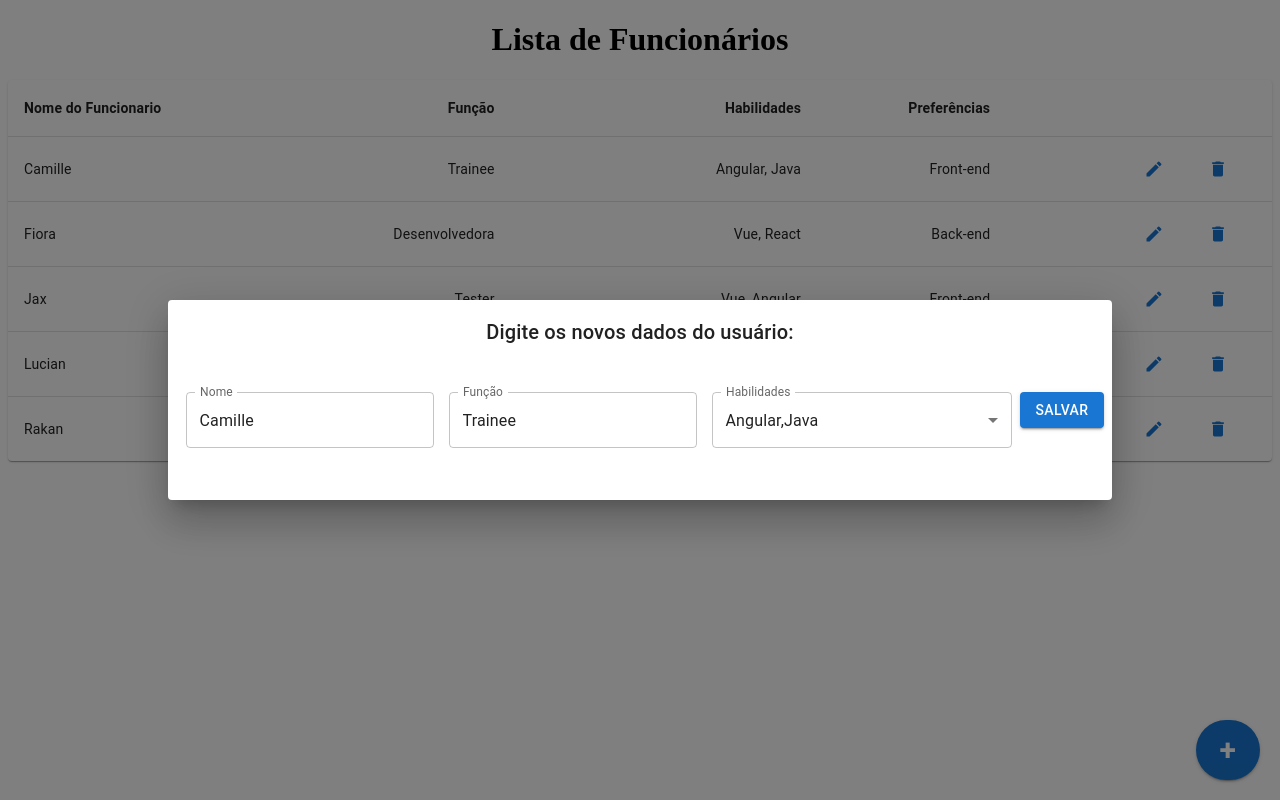
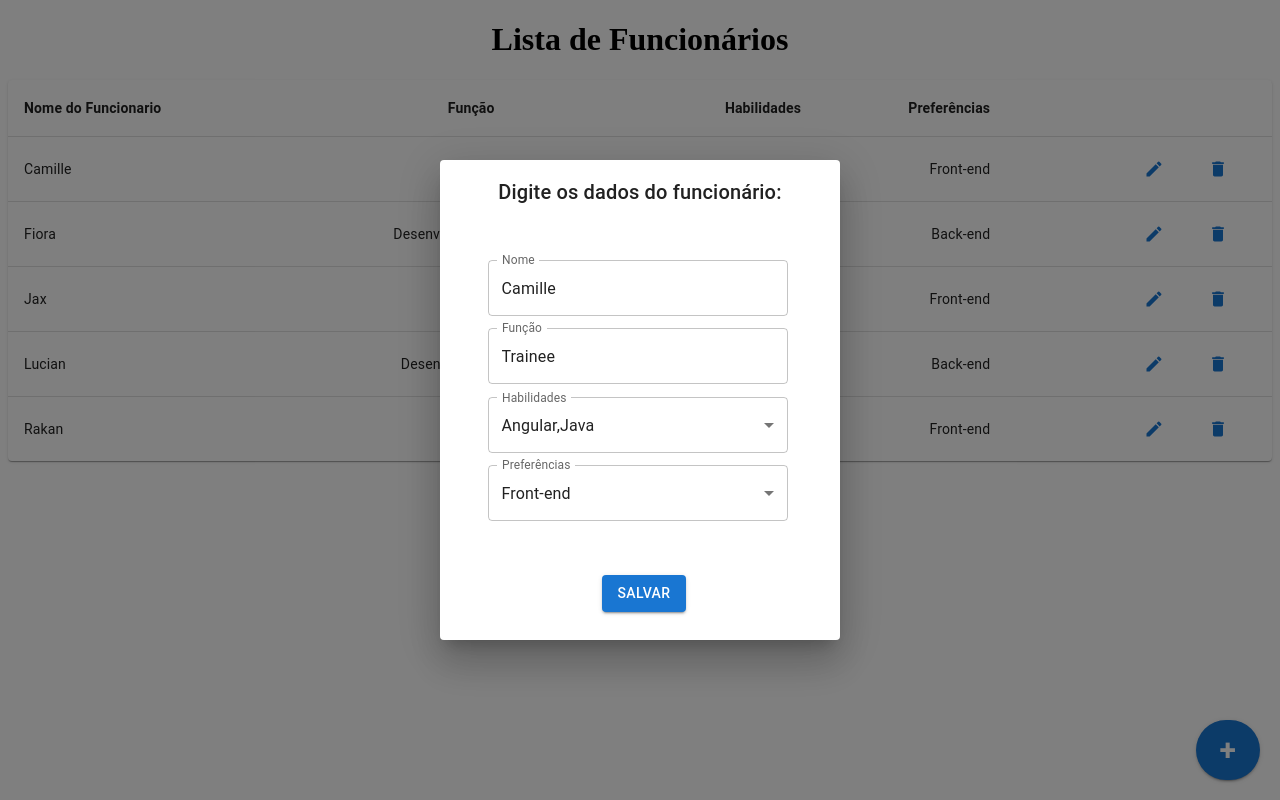
Before and after one commit to joakin16/gerenciamento-web-full, a React (Create React App) app: page / in a window 1280 px wide. Both pictures are taken after a click on the button 1160 px from the left and 168 px from the top of the page. Built offline with nearby package versions, Linux system fonts and the light colour scheme.

Commit message:
coluna e input preferencias/ renderizacao de dialogo/ função editar

```diff
--- a/src/App.js
+++ b/src/App.js
@@ -108,8 +108,6 @@ function App() {
 
   const [openAdicionar, setOpenAdicionar] = useState(false);
 
-  const [openDialogoEditar, setOpenDialogoEditar] = useState(false);
-
   const [state, setState] = useState({
     open: false,
     vertical: "top",
@@ -172,15 +170,12 @@ function App() {
     setOpenDialogDelete(!openDialogDelete);
   }
 
-  function fecharEditar() {
-    setOpenDialogoEditar(!openDialogoEditar);
-  }
-
-  function editar(index, nome, funcao, habilidades) {
-    setOpenDialogoEditar(!openDialogoEditar);
+  function editar(index, nome, funcao, habilidades, preferencias) {
+    setOpenAdicionar(!openAdicionar);
     setInputNome(nome);
     setInputFuncao(funcao);
     setInputHabilidades([habilidades]);
+    setInputPreferencias([preferencias]);
     setIndexEditado(index);
   }
 
@@ -190,17 +185,17 @@ function App() {
       nome: inputNome,
       funcao: inputFuncao,
       habilidades: inputHabilidades,
-      preferencias: inputPreferencias,
+      setOpenAdicionar: inputPreferencias,
     };
     setFuncionarios(funcionariosAux);
-    setOpenDialogoEditar(!openDialogoEditar);
+    setOpenAdicionar(!openAdicionar);
   }
 
   return (
     <div>
       <h1 style={{ textAlign: "center" }}>Lista de Funcionários</h1>
 
-      {/* Botão abrirAdicionar */}
+      {/* Botão Adicionar (botão +)*/}
 
       <Button
         size="large"
@@ -219,7 +214,7 @@ function App() {
         <strong>+</strong>
       </Button>
 
-      {/* Diálogo Adicionar */}
+      {/* Diálogo Adicionar/ Editar e inputs*/}
 
       <Dialog
         open={openAdicionar}
@@ -249,11 +244,13 @@ function App() {
             flexDirection: "column",
           }}
         >
-          {/* inputs  */}
+          {/* div inputs  */}
 
           <div
             style={{ marginTop: 20, display: "flex", flexDirection: "column" }}
           >
+            {/* input nome */}
+
             <TextField
               id="outlined-basic"
               type="text"
@@ -261,36 +258,52 @@ function App() {
               variant="outlined"
               size="large"
               value={inputNome}
-              margin="normal"
+              margin="dense"
               onChange={(e) => setInputNome(e.target.value)}
-              style={{ marginRight: 15, marginLeft: 10 }}
+              style={{ marginRight: 15, marginLeft: 10, width: 300 }}
             ></TextField>
+
+            {/* input função */}
 
             <TextField
               id="outlined-basic"
               type="text"
               label="Função"
               variant="outlined"
+              size="large"
               value={inputFuncao}
-              margin="normal"
+              margin="dense"
               onChange={(e) => setInputFuncao(e.target.value)}
-              style={{ marginRight: 15, marginLeft: 10 }}
+              style={{ marginRight: 15, marginLeft: 10, width: 300 }}
             ></TextField>
 
+            {/* input habilidades */}
+
             <FormControl sx={{ width: 300 }}>
-              <InputLabel id="demo-multiple-checkbox-label">
+              <InputLabel
+                id="demo-multiple-checkbox-label"
+                style={{ marginLeft: 10, marginTop: 10 }}
+              >
                 Habilidades
               </InputLabel>
               <Select
                 labelId="demo-multiple-checkbox-label"
+                type="text"
                 id="demo-multiple-checkbox"
+                variant="outlined"
+                label="Habilidades"
                 multiple
                 value={inputHabilidades}
                 onChange={(e) => setInputHabilidades(e.target.value)}
                 input={<OutlinedInput label="Habilidades" />}
                 renderValue={(selected) => selected.join(", ")}
                 MenuProps={MenuProps}
-                style={{ marginRight: 15, marginLeft: 10 }}
+                style={{
+                  marginLeft: 10,
+                  marginRight: 15,
+                  marginTop: 9,
+                  width: 300,
+                }}
               >
                 {listaHabilidades.map((name, index) => (
                   <MenuItem key={index} value={name}>
@@ -301,8 +314,13 @@ function App() {
               </Select>
             </FormControl>
 
+            {/* input preferencias */}
+
             <FormControl sx={{ width: 300 }}>
-              <InputLabel id="demo-simple-select-label">
+              <InputLabel
+                id="demo-simple-select-label"
+                style={{ marginLeft: 10, marginTop: 12 }}
+              >
                 Preferências
               </InputLabel>
               <Select
@@ -314,7 +332,11 @@ function App() {
                 value={inputPreferencias}
                 margin="normal"
                 onChange={(e) => setInputPreferencias(e.target.value)}
-                style={{ marginRight: 15, marginLeft: 10, marginTop: 15 }}
+                style={{
+                  marginTop: 12,
+                  width: 300,
+                  marginLeft: 10,
+                }}
               >
                 {listaPreferencias.map((preferencia, index) => (
                   <MenuItem key={index} value={preferencia}>
@@ -326,15 +348,17 @@ function App() {
           </div>
 
           <br />
+          <br />
+          <br />
 
-          {/* Botão confirmação  */}
+          {/* Botão confirmação com operador ternário */}
 
           {inputNome === "" ? (
             <Button variant="contained" onClick={adicionarSim}>
               Adicionar
             </Button>
           ) : (
-            <Button variant="contained" onClick={adicionarSim}>
+            <Button variant="contained" onClick={editarSim}>
               Salvar
             </Button>
           )}
@@ -347,86 +371,6 @@ function App() {
               marginTop: 40,
             }}
           ></div>
-        </DialogActions>
-      </Dialog>
-
-      {/* fazer um operador ternário para os dois botões (editar e adicionar)
-          e tentar fazer tudo em um diálogo só, deixar o botão em baixo
-      */}
-
-      {/* Diálogo Editar */}
-
-      <Dialog
-        open={openDialogoEditar}
-        TransitionComponent={TransitionAdicionar}
-        keepMounted
-        onClose={fecharEditar}
-        aria-labelledby="alert-dialog-title"
-        aria-describedby="alert-dialog-description"
-        maxWidth="xl"
-        PaperProps={{
-          style: { maxHeight: "80vh", minHeight: "20vh", height: "25%" },
-        }}
-      >
-        <DialogTitle id="alert-dialog-title">
-          <span
-            style={{ display: "flex", justifyContent: "center" }}
-          >{`Digite os novos dados do usuário: `}</span>
-        </DialogTitle>
-        <DialogActions>
-          <div style={{ marginTop: 20 }}>
-            <TextField
-              id="outlined-basic"
-              type="text"
-              label="Nome"
-              variant="outlined"
-              size="large"
-              value={inputNome}
-              margin="none"
-              onChange={(e) => setInputNome(e.target.value)}
-              style={{ marginRight: 15, marginLeft: 10 }}
-            ></TextField>
-
-            <TextField
-              id="outlined-basic"
-              type="text"
-              label="Função"
-              variant="outlined"
-              value={inputFuncao}
-              onChange={(e) => setInputFuncao(e.target.value)}
-              style={{ marginRight: 15 }}
-            ></TextField>
-
-            <FormControl sx={{ width: 300 }}>
-              <InputLabel id="demo-multiple-checkbox-label">
-                Habilidades
-              </InputLabel>
-              <Select
-                labelId="demo-multiple-checkbox-label"
-                id="demo-multiple-checkbox"
-                multiple
-                value={inputHabilidades}
-                onChange={(e) => setInputHabilidades(e.target.value)}
-                input={<OutlinedInput label="Habilidades" />}
-                renderValue={(selected) => selected.join(", ")}
-                MenuProps={MenuProps}
-              >
-                {listaHabilidades.map((name, index) => (
-                  <MenuItem key={index} value={name}>
-                    <Checkbox checked={inputHabilidades.indexOf(name) > -1} />
-                    <ListItemText primary={name} />
-                  </MenuItem>
-                ))}
-              </Select>
-            </FormControl>
-          </div>
-
-          <div style={{ display: "flex" }}>
-            {}
-            <Button variant="contained" onClick={editarSim}>
-              Salvar
-            </Button>
-          </div>
         </DialogActions>
       </Dialog>
 
@@ -479,7 +423,8 @@ function App() {
                         index,
                         funcionario.nome,
                         funcionario.funcao,
-                        funcionario.habilidades
+                        funcionario.habilidades,
+                        funcionario.preferencias
                       )
                     }
                   ></Button>
@@ -525,7 +470,7 @@ function App() {
         </DialogActions>
       </Dialog>
 
-      {/* Div e snackbar de dados inválidos*/}
+      {/* Div e Snackbar de dados inválidos*/}
 
       <div>
         <Snackbar
```
